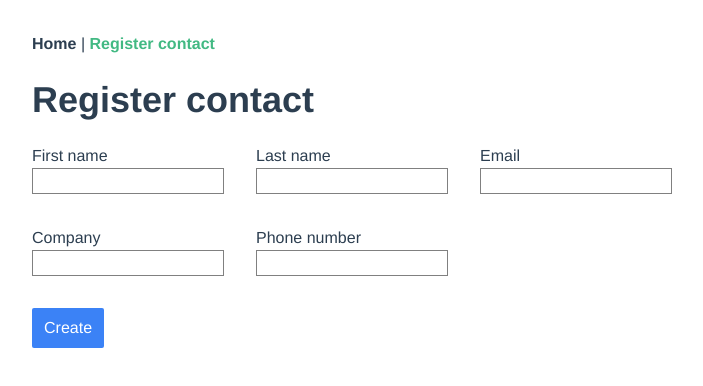
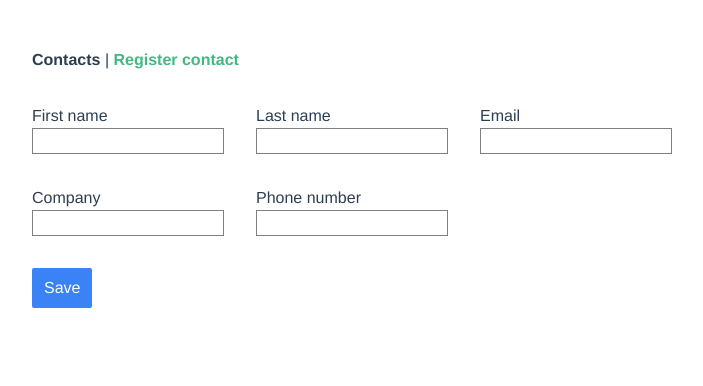
Before and after one commit to hernancerm/hercerm-contacts-app, a Vue app in the folder frontend/: page /create in a window 1280 px wide. Shown: the top 386 px of the page, without its empty margins (0-703 px from the left). Built offline with nearby package versions, Linux system fonts and the light colour scheme.

Commit message:
Remove headings from sections

```diff
--- a/frontend/src/App.vue
+++ b/frontend/src/App.vue
@@ -1,7 +1,7 @@
 <template>
   <div id="app" class="mx-auto mb-24 px-6 lg:px-8 container">
-    <nav class="pt-8">
-      <router-link :to="{ name: 'HomeView' }">Home</router-link> |
+    <nav class="pt-12 pb-8">
+      <router-link :to="{ name: 'ContactsListView' }">Contacts</router-link> |
       <router-link :to="{ name: 'ContactCreateView' }"
         >Register contact</router-link
       >
--- a/frontend/src/components/domain/contact/ContactsTablePaginated.vue
+++ b/frontend/src/components/domain/contact/ContactsTablePaginated.vue
@@ -23,6 +23,14 @@
               class="text-red-600"
             >
               Delete
+            </button>
+          </td>
+          <td>
+            <button
+              @click="updateContact(contact.contactId)"
+              class="text-blue-600"
+            >
+              Update
             </button>
           </td>
         </tr>
--- a/frontend/src/router/index.js
+++ b/frontend/src/router/index.js
@@ -1,6 +1,6 @@
 import Vue from "vue";
 import VueRouter from "vue-router";
-import HomeView from "../views/HomeView.vue";
+import ContactsListView from "../views/ContactsListView.vue";
 import ContactCreateView from "../views/ContactCreateView.vue";
 import PageNotFoundView from "../views/PageNotFoundView.vue";
 
@@ -9,8 +9,8 @@ Vue.use(VueRouter);
 const routes = [
   {
     path: "/",
-    name: "HomeView",
-    component: HomeView
+    name: "ContactsListView",
+    component: ContactsListView
   },
   {
     path: "/create",
--- a/frontend/src/views/ContactCreateView.vue
+++ b/frontend/src/views/ContactCreateView.vue
@@ -1,6 +1,5 @@
 <template>
   <div>
-    <h1>Register contact</h1>
     <form class="space-y-8">
       <div class="flex space-x-8">
         <div class="flex flex-col">
@@ -61,7 +60,7 @@
         @click.prevent="createContact()"
         class="bg-blue-500 text-white py-2 px-3 rounded-sm"
       >
-        Create
+        Save
       </button>
     </form>
   </div>
--- a/frontend/src/views/HomeView.vue
+++ b/frontend/src/views/ContactsListView.vue
@@ -1,6 +1,5 @@
 <template>
   <div class="home">
-    <h1>Contacts</h1>
     <ContactsTablePaginated />
   </div>
 </template>
```
